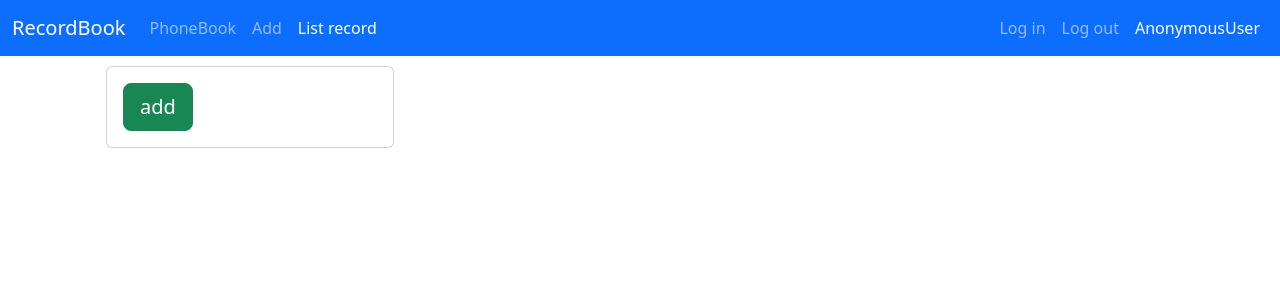
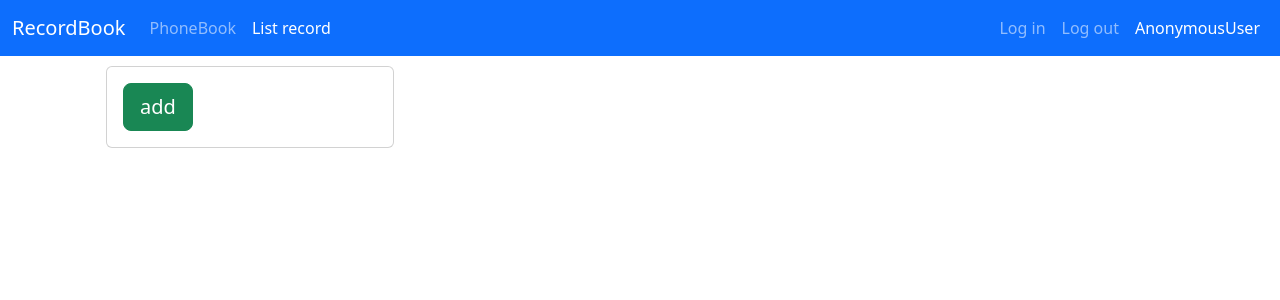
Before and after one commit to AlyaNick/RecordBook, a Django app: page /list/ in a window 1280 px wide. Shown: the top 300 px of the page. Run offline with Django 4.2, Linux system fonts and the light colour scheme; data that the repository does not hold is empty; some libraries are stand-ins or nearby versions.

Commit message:
second_commit_

```diff
--- a/telefonbook/templates/telefonbook/home.html
+++ b/telefonbook/templates/telefonbook/home.html
@@ -18,9 +18,6 @@
                 <ul class="navbar-nav me-auto mb-2 mb-lg-0">
                     <li class="nav-item">
                         <a class="nav-link active" aria-current="page" href="{% url 'home' %}">PhoneBook</a>
-                    </li>
-                    <li class="nav-item">
-                        <a class="nav-link" href="{% url 'add' %}">Add</a>
                     </li>
                     <li class="nav-item active">
                         <a class="nav-link" href="{% url 'list' %}">List record</a>
--- a/telefonbook/templates/telefonbook/list.html
+++ b/telefonbook/templates/telefonbook/list.html
@@ -18,9 +18,6 @@
                 <ul class="navbar-nav me-auto mb-2 mb-lg-0">
                     <li class="nav-item">
                         <a class="nav-link " aria-current="page" href="{% url 'home' %}">PhoneBook</a>
-                    </li>
-                    <li class="nav-item">
-                        <a class="nav-link" href="{% url 'add' %}">Add</a>
                     </li>
                     <li class="nav-item active">
                         <a class="nav-link active" href="{% url 'list' %}">List record</a>
--- a/users/templates/users/login.html
+++ b/users/templates/users/login.html
@@ -20,9 +20,6 @@
                 <ul class="navbar-nav me-auto mb-2 mb-lg-0">
                     <li class="nav-item">
                         <a class="nav-link active" aria-current="page" href="{% url 'home' %}">PhoneBook</a>
-                    </li>
-                    <li class="nav-item">
-                        <a class="nav-link" href="{% url 'add' %}">Add</a>
                     </li>
                     <li class="nav-item active">
                         <a class="nav-link" href="{% url 'list' %}">List record</a>
--- a/users/templates/users/logout.html
+++ b/users/templates/users/logout.html
@@ -19,9 +19,6 @@
                 <ul class="navbar-nav me-auto mb-2 mb-lg-0">
                     <li class="nav-item">
                         <a class="nav-link active" aria-current="page" href="{% url 'home' %}">PhoneBook</a>
-                    </li>
-                    <li class="nav-item">
-                        <a class="nav-link" href="{% url 'add' %}">Add</a>
                     </li>
                     <li class="nav-item active">
                         <a class="nav-link" href="{% url 'list' %}">List record</a>
--- a/users/templates/users/register.html
+++ b/users/templates/users/register.html
@@ -19,9 +19,6 @@
                 <ul class="navbar-nav me-auto mb-2 mb-lg-0">
                     <li class="nav-item">
                         <a class="nav-link active" aria-current="page" href="{% url 'home' %}">PhoneBook</a>
-                    </li>
-                    <li class="nav-item">
-                        <a class="nav-link" href="{% url 'add' %}">Add</a>
                     </li>
                     <li class="nav-item active">
                         <a class="nav-link" href="{% url 'list' %}">List record</a>
```
